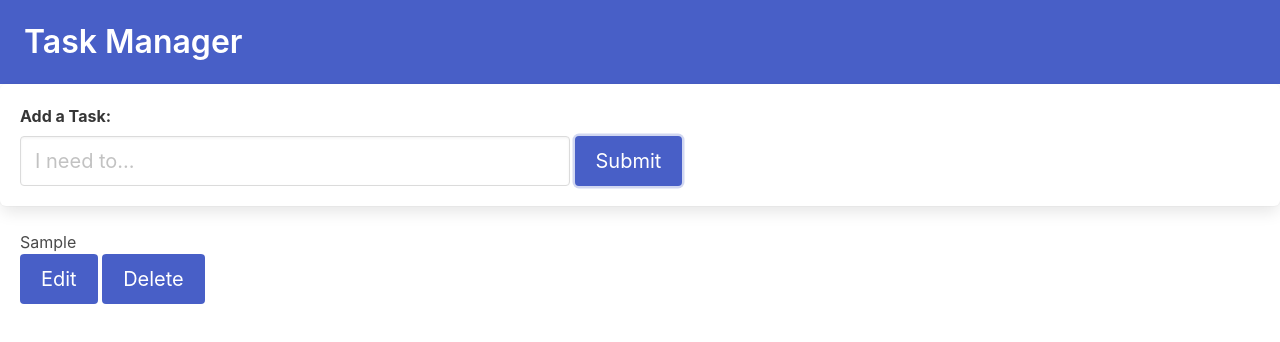
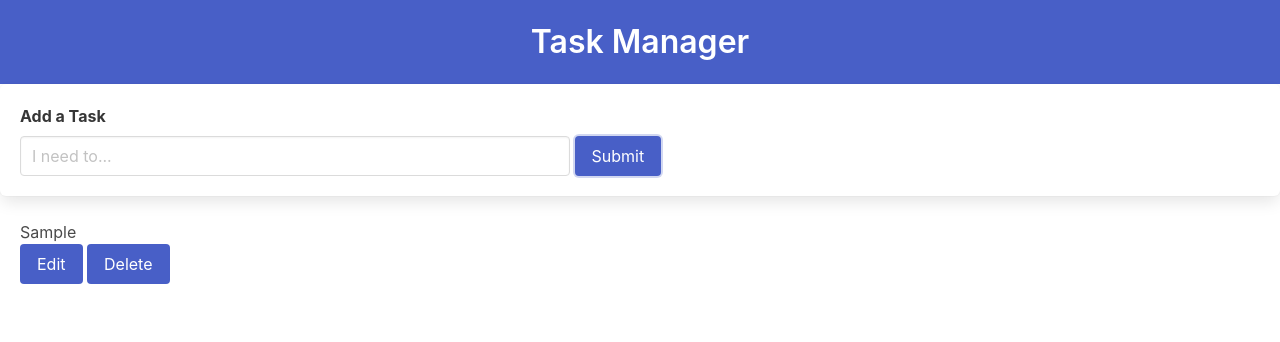
Before and after one commit to Vigneshwarie/G6-Task-Manager, a plain HTML site: page index.html in a window 1280 px wide. Both pictures are taken after typing "Sample" into the empty fields and a click on the button "Submit". Drawn offline with nearby package versions, Linux system fonts and the light colour scheme; no server answers.

Commit message:
Modified HTML elements to normal size

```diff
--- a/assets/css/style.css
+++ b/assets/css/style.css
@@ -17,3 +17,7 @@ p {
 .task-list {
      margin: 1.25rem;
 }
+
+.title {
+     text-align: center;
+}
--- a/assets/js/script.js
+++ b/assets/js/script.js
@@ -44,12 +44,12 @@ function getTaskFromStorage(user) {
                          divEl.innerHTML = `
                                                        <div class="showElement">
                                                             <p>${value.taskDecription}</p>
-                                                            <button type="button" class="button is-link is-medium" id="editbtn">Edit</button>
-                                                            <button type="button" class="button is-link is-medium" id="deletebtn">Delete</button>
+                                                            <button type="button" class="button is-link is-normal" id="editbtn">Edit</button>
+                                                            <button type="button" class="button is-link is-normal" id="deletebtn">Delete</button>
                                                        </div>
                                                        <div class="hideElement">
-                                                            <input type="text" id="${key}" value="${value.taskDecription}" class="input is-medium">
-                                                            <button type="button" class="button is-link is-medium" id="editActionBtn">Edit</button>
+                                                            <input type="text" id="${key}" value="${value.taskDecription}" class="input is-normal">
+                                                            <button type="button" class="button is-link is-normal" id="editActionBtn">Edit</button>
                                                        </div>`;
                          var editBtn = divEl.querySelector("#editbtn");
                          var deleteBtn = divEl.querySelector("#deletebtn");
@@ -82,12 +82,12 @@ function addTaskItem(event) {
           divEl.innerHTML = `
                                         <div class="showElement">
                                              <p>${taskItem}</p>
-                                             <button type="button" class="button is-link is-medium" id="editbtn">Edit</button>
-                                             <button type="button" class="button is-link is-medium" id="deletebtn">Delete</button>
+                                             <button type="button" class="button is-link is-normal" id="editbtn">Edit</button>
+                                             <button type="button" class="button is-link is-normal" id="deletebtn">Delete</button>
                                         </div>
                                         <div class="hideElement">
-                                             <input type="text" id="${itemId}" value="${taskItem}" class="input is-medium">
-                                             <button type="button" class="button is-link is-medium" id="editActionBtn">Edit</button>
+                                             <input type="text" id="${itemId}" value="${taskItem}" class="input is-normal">
+                                             <button type="button" class="button is-link is-normal" id="editActionBtn">Edit</button>
                                         </div>`;
 
           var editBtn = divEl.querySelector("#editbtn");
--- a/index.html
+++ b/index.html
@@ -35,9 +35,9 @@
                </div>
           </section>
           <form class="box" id="task-form">
-               <label class="label">Add a Task: </label>
-               <input class="input is-medium" placeholder="I need to..." name="task-text" id="task-text" />
-               <button class="button is-link is-medium js-modal-trigger" type="submit" value="submit" id="submitBtn" data-target="modal-js-taskmanager">Submit</button>
+               <label class="label">Add a Task </label>
+               <input class="input is-normal" placeholder="I need to..." name="task-text" id="task-text" />
+               <button class="button is-link is-normal js-modal-trigger" type="submit" value="submit" id="submitBtn" data-target="modal-js-taskmanager">Submit</button>
           </form>
 
           <div class="task-container">
```
